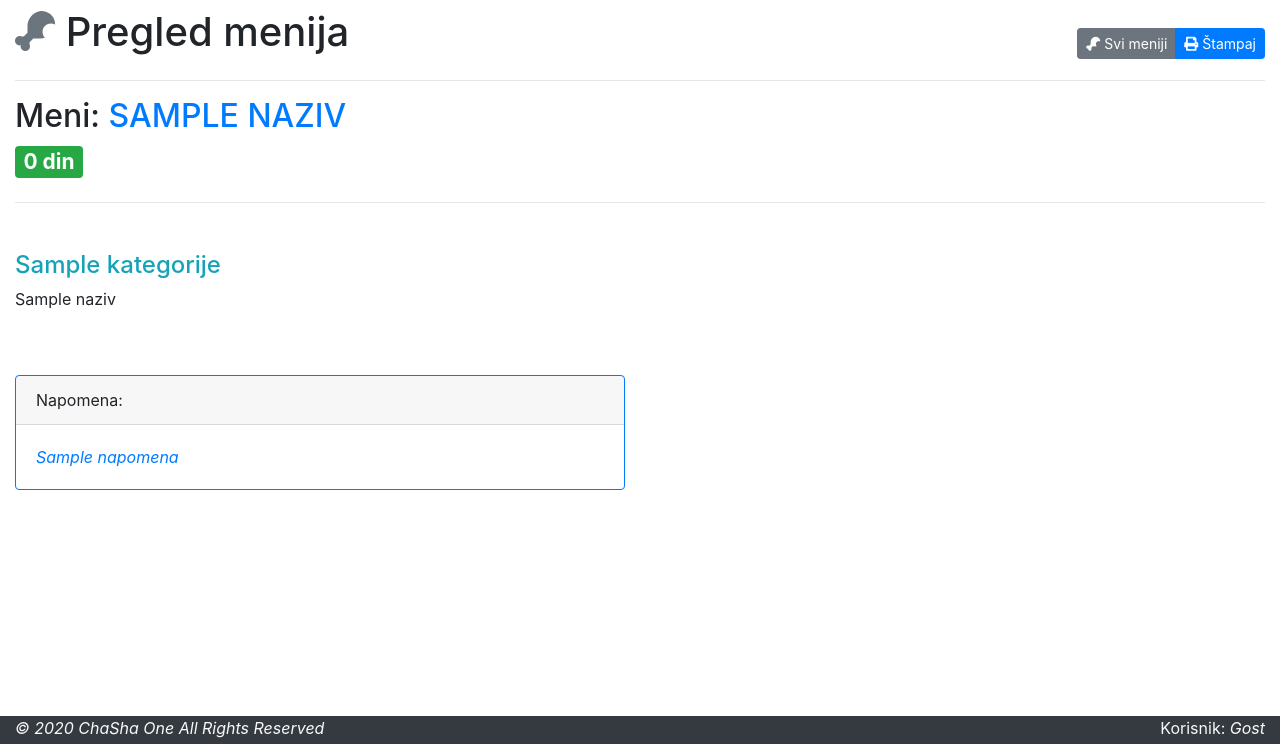
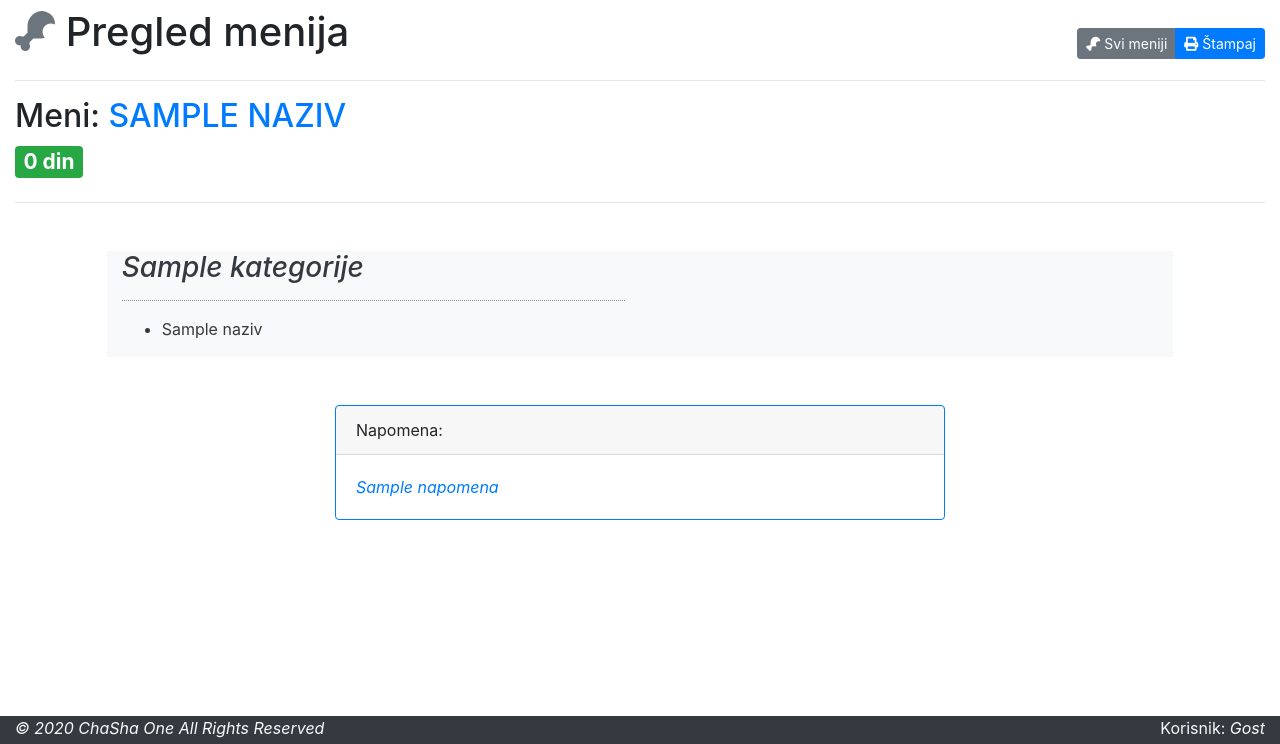
Before and after one commit to chana-chh/termini, a PHP site: template app/views/meni/detalj.twig in a window 1280 px wide. Shown: the part 56-800 px from the top of the page. Run offline with PHP 8.4, Linux system fonts and the light colour scheme; the template is opened without the code that fills it: most values are stand-ins (such as "Sample title", 1, 10 or a date in 2020); some libraries are stand-ins or nearby versions.

Commit message:
Meniji pic

```diff
--- a/app/views/meni/detalj.twig
+++ b/app/views/meni/detalj.twig
@@ -54,19 +54,35 @@
   </div>
 </div>
 <hr class="mb-5">
-<div class="form-row">
+<div class="row justify-content-center mobilni">
+  <div class="col-md-5 bg-light text-dark">
   {% for kat in kategorije %}
-  <div class="col-md-3">
-    <h4 class="text-info">{{ kat }}</h4>
-    <ul class="list-unstyled">
+  {% if loop.index is odd %}
+    <h3 class="font-italic">{{ kat }}</h3>
+    <hr style="border-top: 1px dotted #8c8b8b">
+    <ul>
       {% for stavka in meni.stavke(kat) %}
       <li>{{ stavka.naziv }}</li>
       {% endfor %}
     </ul>
+  {% endif %}
+  {% endfor %}
   </div>
+    <div class="col-md-5 bg-light text-dark">
+  {% for kat in kategorije %}
+  {% if loop.index is even %}
+    <h3 class="font-italic">{{ kat }}</h3>
+    <hr style="border-top: 1px dotted #8c8b8b">
+    <ul>
+      {% for stavka in meni.stavke(kat) %}
+      <li>{{ stavka.naziv }}</li>
+      {% endfor %}
+    </ul>
+  {% endif %}
   {% endfor %}
+  </div>
 </div>
-<div class="row mt-5 mobilni ne_stampaj">
+<div class="row mt-5 justify-content-center mobilni ne_stampaj">
   <div class="col-md-6">
     <div class="card border-primary">
       <div class="card-header">Napomena:</div>
```
